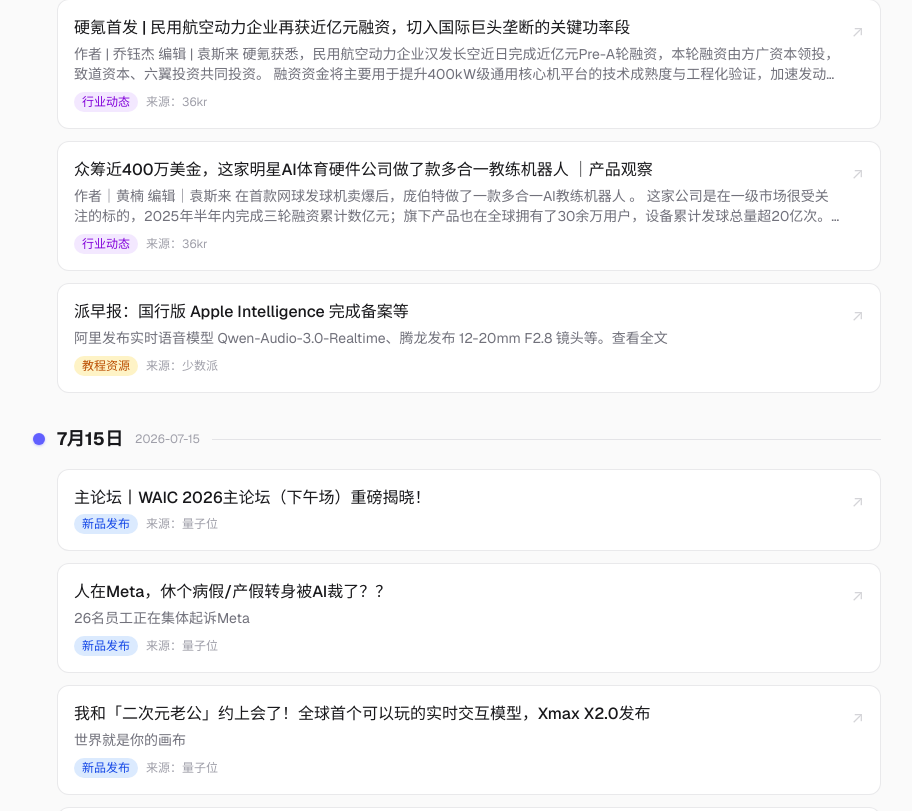
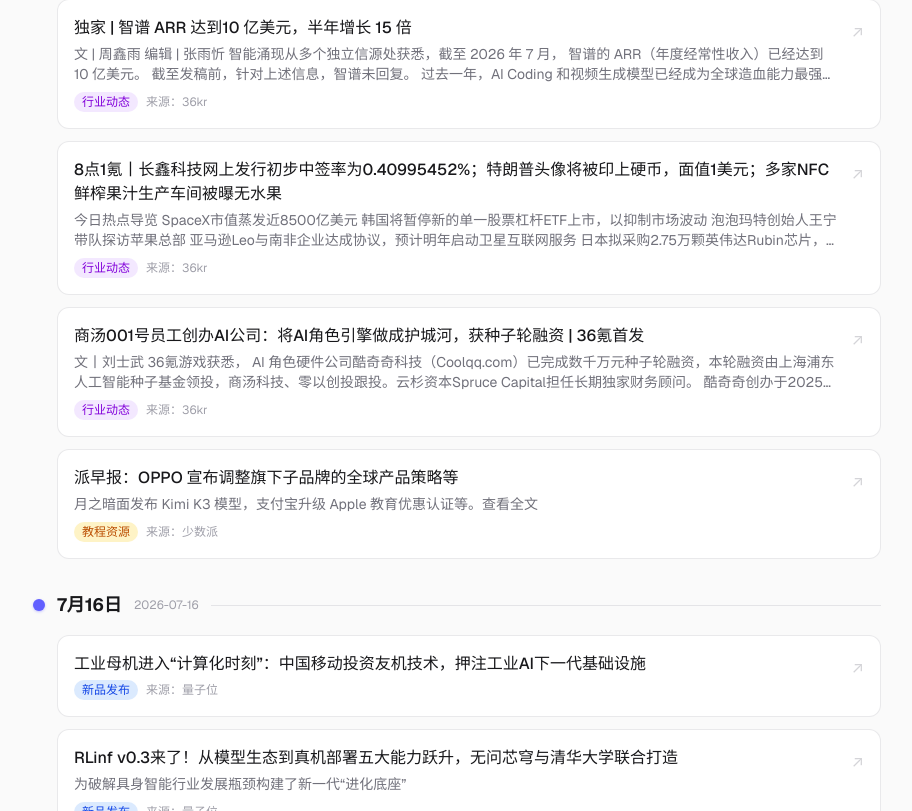
Before and after one commit to mingzhong717-droid/xia-aigc, a Next.js app: page /news in a window 1280 px wide. Shown: the part 469-1280 px from the top of the page, without its empty margins (183-1095 px from the left). Built offline with nearby package versions, Linux system fonts and the light colour scheme.

Commit message:
chore: 自动更新 AI 快讯 2026-07-17

```diff
--- a/src/data/news.ts
+++ b/src/data/news.ts
@@ -10,86 +10,86 @@ export interface NewsItem {
 }
 
 // 快讯数据 - 由 scripts/fetch-news.mjs 自动更新
-// 最后更新时间: 2026-07-16 02:21:46 UTC
+// 最后更新时间: 2026-07-17 02:24:48 UTC
 export const news: NewsItem[] = [
   {
     id: "news-001",
-    title: "大厂医疗AI战，开始“卷”减重",
-    summary: "文｜胡香赟 编辑｜海若镜 互联网大厂做医疗AI，越来越偏爱“减重”场景。 近日，蚂蚁集团宣布投资薄荷健康，持股比例超28%，成为薄荷健康最大外部股东。薄荷健康成立于2008年，这家互联网医疗公司通过为用户提供饮食记录、科学减重方案等，聚拢了超2亿用户，收录160万条食物数据条目。 2021年，薄荷健",
+    title: "36氪首发 | 前蔚来、华为智驾核心成员联手创业具身世界模型，三个月内完成数亿元融资",
+    summary: "作者 | 乔钰杰 编辑 | 袁斯来 硬氪获悉，具身智能世界模型公司日冕开物（北京日冕机器人有限公司）近期完成连续两轮种子轮融资，融资合计金额达数亿元人民币，由鼎峰科创、远图未来、百度风投、沃衍资本、武岳峰科创、万林国际共同参与投资。同时，新一轮融资也在同步交割中。 此前融资资金主要用于自研世界模型 ",
     source: "36kr",
     sourceUrl: "https://36kr.com",
-    url: "https://36kr.com/p/3896639942592134?f=rss",
-    date: "2026-07-16",
+    url: "https://36kr.com/p/3899081603483525?f=rss",
+    date: "2026-07-17",
     category: "industry",
   },
   {
     id: "news-002",
-    title: "硬氪首发 | 民用航空动力企业再获近亿元融资，切入国际巨头垄断的关键功率段",
-    summary: "作者 | 乔钰杰 编辑 | 袁斯来 硬氪获悉，民用航空动力企业汉发长空近日完成近亿元Pre-A轮融资，本轮融资由方广资本领投，致道资本、六翼投资共同投资。 融资资金将主要用于提升400kW级通用核心机平台的技术成熟度与工程化验证，加速发动机向量产阶段迈进。400kW级平台包括涡轴发动机S4、涡桨发动",
+    title: "独家 | 智谱 ARR 达到10 亿美元，半年增长 15 倍",
+    summary: "文 | 周鑫雨 编辑 | 张雨忻 智能涌现从多个独立信源处获悉，截至 2026 年 7 月， 智谱的 ARR（年度经常性收入）已经达到 10 亿美元。 截至发稿前，针对上述信息，智谱未回复。 过去一年，AI Coding 和视频生成模型已经成为全球造血能力最强的 AI 赛道。 海外，Anthropi",
     source: "36kr",
     sourceUrl: "https://36kr.com",
-    url: "https://36kr.com/p/3897686922266244?f=rss",
-    date: "2026-07-16",
+    url: "https://36kr.com/p/3898662052693894?f=rss",
+    date: "2026-07-17",
     category: "industry",
   },
   {
     id: "news-003",
-    title: "众筹近400万美金，这家明星AI体育硬件公司做了款多合一教练机器人 ｜产品观察",
-    summary: "作者｜黄楠 编辑｜袁斯来 在首款网球发球机卖爆后，庞伯特做了一款多合一AI教练机器人 。 这家公司是在一级市场很受关注的标的，2025年半年内完成三轮融资累计数亿元；旗下产品也在全球拥有了30余万用户，设备累计发球总量超20亿次。 但当下硬件赛道已经不容小而美的公司慢慢成长，网球赛道涌入了越来越多的",
+    title: "8点1氪丨长鑫科技网上发行初步中签率为0.40995452%；特朗普头像将被印上硬币，面值1美元；多家NFC鲜榨果汁生产车间被曝无水果",
+    summary: "今日热点导览 SpaceX市值蒸发近8500亿美元 韩国将暂停新的单一股票杠杆ETF上市，以抑制市场波动 泡泡玛特创始人王宁带队探访苹果总部 亚马逊Leo与南非企业达成协议，预计明年启动卫星互联网服务 日本拟采购2.75万颗英伟达Rubin芯片，打造本土机器人AI基础模型 TOP 3大新闻 长鑫科技",
     source: "36kr",
     sourceUrl: "https://36kr.com",
-    url: "https://36kr.com/p/3896586337978244?f=rss",
-    date: "2026-07-16",
+    url: "https://36kr.com/p/3898973942007684?f=rss",
+    date: "2026-07-17",
     category: "industry",
   },
   {
     id: "news-004",
-    title: "派早报：国行版 Apple Intelligence 完成备案等",
-    summary: "阿里发布实时语音模型 Qwen-Audio-3.0-Realtime、腾龙发布 12-20mm F2.8 镜头等。<a href=&#34;https://sspai.com/post/112373&#34; target=&#34;_blank&#34;>查看全文</a>",
+    title: "商汤001号员工创办AI公司：将AI角色引擎做成护城河，获种子轮融资 | 36氪首发",
+    summary: "文丨刘士武 36氪游戏获悉， AI 角色硬件公司酷奇奇科技（Coolqq.com）已完成数千万元种子轮融资，本轮融资由上海浦东人工智能种子基金领投，商汤科技、零以创投跟投。云杉资本Spruce Capital担任长期独家财务顾问。 酷奇奇创办于2025年，创始人徐持衡是商汤科技001号员工，师从汤晓",
+    source: "36kr",
+    sourceUrl: "https://36kr.com",
+    url: "https://36kr.com/p/3898370289846153?f=rss",
+    date: "2026-07-17",
+    category: "industry",
+  },
+  {
+    id: "news-005",
+    title: "派早报：OPPO 宣布调整旗下子品牌的全球产品策略等",
+    summary: "月之暗面发布 Kimi K3 模型，支付宝升级 Apple 教育优惠认证等。<a href=&#34;https://sspai.com/post/112414&#34; target=&#34;_blank&#34;>查看全文</a>",
     source: "少数派",
     sourceUrl: "https://sspai.com",
-    url: "https://sspai.com/post/112373",
-    date: "2026-07-16",
+    url: "https://sspai.com/post/112414",
+    date: "2026-07-17",
     category: "tutorial",
   },
   {
-    id: "news-005",
-    title: "主论坛丨WAIC 2026主论坛（下午场）重磅揭晓！",
+    id: "news-006",
+    title: "工业母机进入“计算化时刻”：中国移动投资友机技术，押注工业AI下一代基础设施",
     summary: "",
     source: "量子位",
     sourceUrl: "https://www.qbitai.com",
-    url: "https://www.qbitai.com/2026/07/450831.html",
-    date: "2026-07-15",
-    category: "product",
-  },
-  {
-    id: "news-006",
-    title: "人在Meta，休个病假/产假转身被AI裁了？？",
-    summary: "26名员工正在集体起诉Meta",
-    source: "量子位",
-    sourceUrl: "https://www.qbitai.com",
-    url: "https://www.qbitai.com/2026/07/450709.html",
-    date: "2026-07-15",
+    url: "https://www.qbitai.com/2026/07/451371.html",
+    date: "2026-07-16",
     category: "product",
   },
   {
     id: "news-007",
-    title: "我和「二次元老公」约上会了！全球首个可以玩的实时交互模型，Xmax X2.0发布",
-    summary: "世界就是你的画布",
+    title: "RLinf v0.3来了！从模型生态到真机部署五大能力跃升，无问芯穹与清华大学联合打造",
+    summary: "为破解具身智能行业发展瓶颈构建了新一代“进化底座”",
     source: "量子位",
     sourceUrl: "https://www.qbitai.com",
-    url: "https://www.qbitai.com/2026/07/450130.html",
-    date: "2026-07-15",
+    url: "https://www.qbitai.com/2026/07/451379.html",
+    date: "2026-07-16",
     category: "product",
   },
   {
     id: "news-008",
-    title: "马斯克也开始L4降维L2了！FSD正式进入反转时刻",
-    summary: "FSD、Robotaxi共用一套模型",
+    title: "手握英伟达宁德时代相同剧本，具身智能的第一个「基建商」出现了",
+    summary: "Robotaxi第一股文远知行孵化",
     source: "量子位",
     sourceUrl: "https://www.qbitai.com",
-    url: "https://www.qbitai.com/2026/07/450657.html",
-    date: "2026-07-15",
+    url: "https://www.qbitai.com/2026/07/451327.html",
+    date: "2026-07-16",
     category: "product",
   }
 ];
```
